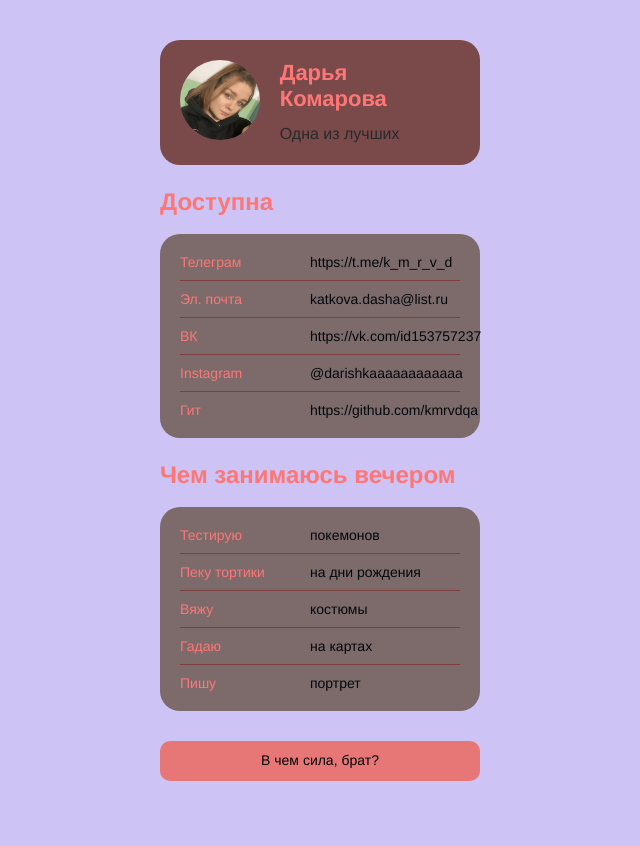
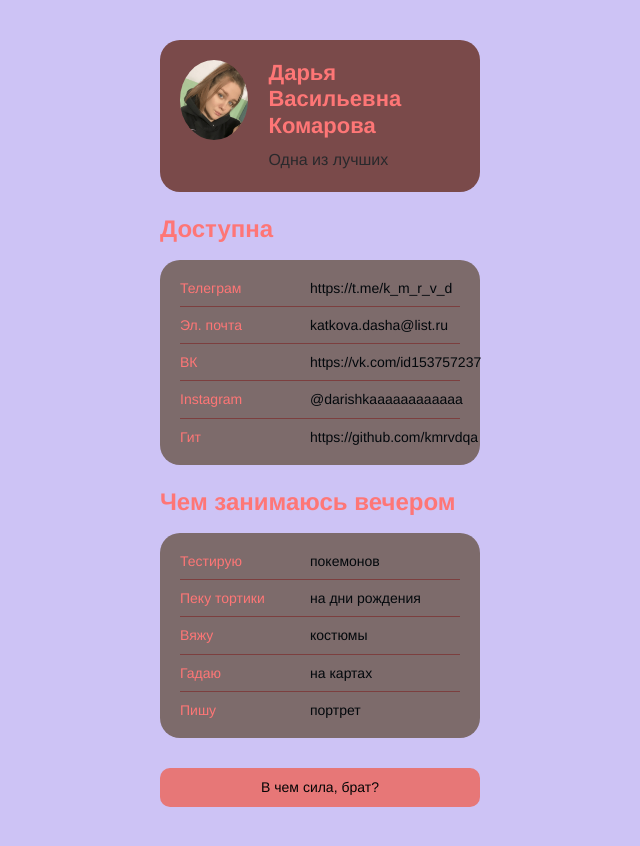
Before and after one commit to kmrvdqa/HTML-CSS-, a plain HTML site: page index.html in a window 1280 px wide. Shown: the whole page, without its empty margins (320-960 px from the left). Before the commit the page ends 821 px from the top, so only its background shows below. Drawn offline with Linux system fonts and the light colour scheme.

Commit message:
Добавила отчество

```diff
--- a/index.html
+++ b/index.html
@@ -12,7 +12,7 @@
     <header class="header">
       <img src="./avatar.png" alt="avatar" class="header__avatar" />
       <div class="header__textContainer">
-        <h1 class="header__title">Дарья Комарова</h1>
+        <h1 class="header__title">Дарья Васильевна Комарова</h1>
         <h3 class="header__subtitle">Одна из лучших</h3>
       </div>
     </header>
```
